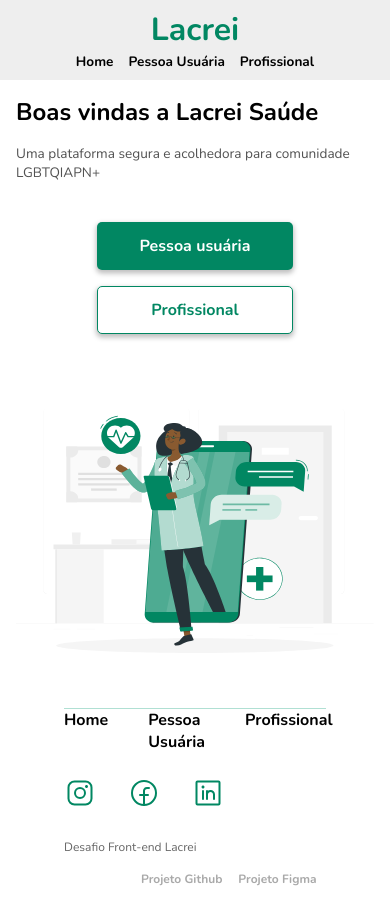
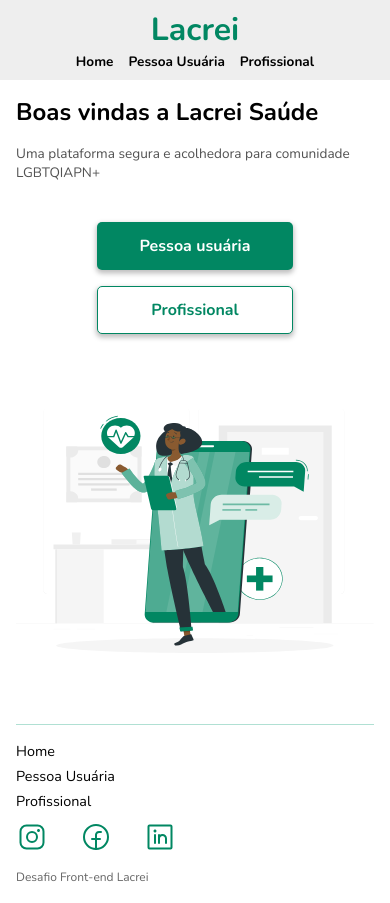
Before and after one commit to lcds90/desafio-lacrei, a Next.js app: page / in a window 390 px wide. Built offline with nearby package versions, Linux system fonts and the light colour scheme.

Commit message:
:recycle:refactor: footer mobile first 📲

```diff
--- a/components/footer/footer.tsx
+++ b/components/footer/footer.tsx
@@ -1,41 +1,34 @@
 import Link from "next/link";
 import styled from "styled-components";
-import { devLinks, ID, links } from "./footer.enum";
+import { ID, links } from "./footer.enum";
 
 const Footer = styled.footer`
   display: grid;
-  margin: 0 4rem;
+  margin: 1rem;
   height: 100%;
 
   color: ${({ theme }) => theme.colors.primary};
   border-top: 1px solid ${({ theme }) => theme.colors.light};
 
-  .footer-links-wrapper {
-    display: flex;
-    color: darkgray;
-    font-weight: 400;
-    justify-content: flex-end;
-    align-items: flex-end;
-    padding: 1rem;
-    gap: 1rem;
-    font-size: 0.75rem;
-  }
-
   .container {
     height: 100%;
     display: flex;
     flex-direction: column;
-    justify-content: flex-end;
-    gap: 1.5rem;
+    gap: 10px;
   }
 
   .links-wrapper {
     display: flex;
-    flex-flow: row nowrap;
-    gap: 2.5rem;
+    flex-direction: column;
     color: black;
     font-size: 1rem;
-    font-weight: 500;
+    gap: 5px;
+    padding-top: 1rem;
+
+    a {
+      font-size: 0.9rem;
+      font-weight: 400;
+    }
   }
 
   .social-wrapper {
@@ -88,20 +81,6 @@ const FooterComponent = () => {
           Desafio Front-end Lacrei
         </Link>
       </div>
-      <div className="footer-links-wrapper">
-        {process.env.NEXT_PUBLIC_ENV !== "production" &&
-          devLinks.map((link) => (
-            <Link
-              target="_blank"
-              rel="noopener noreferrer"
-              href={link.href}
-              key={link.id}
-              id={link.id}
-            >
-              {link.text}
-            </Link>
-          ))}
-      </div>
     </Footer>
   );
 };
```
Also changed, not shown: 1 other file (tests, documents, lock files or other folders).
